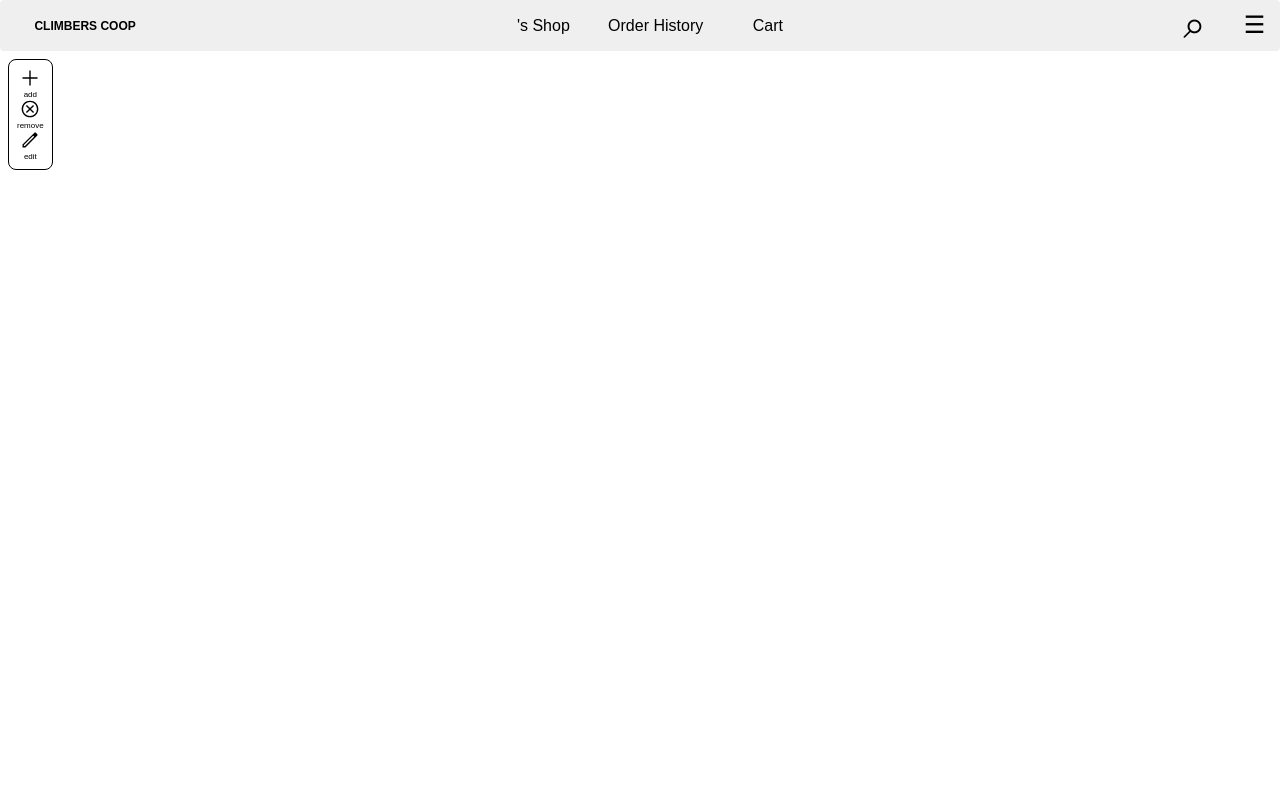
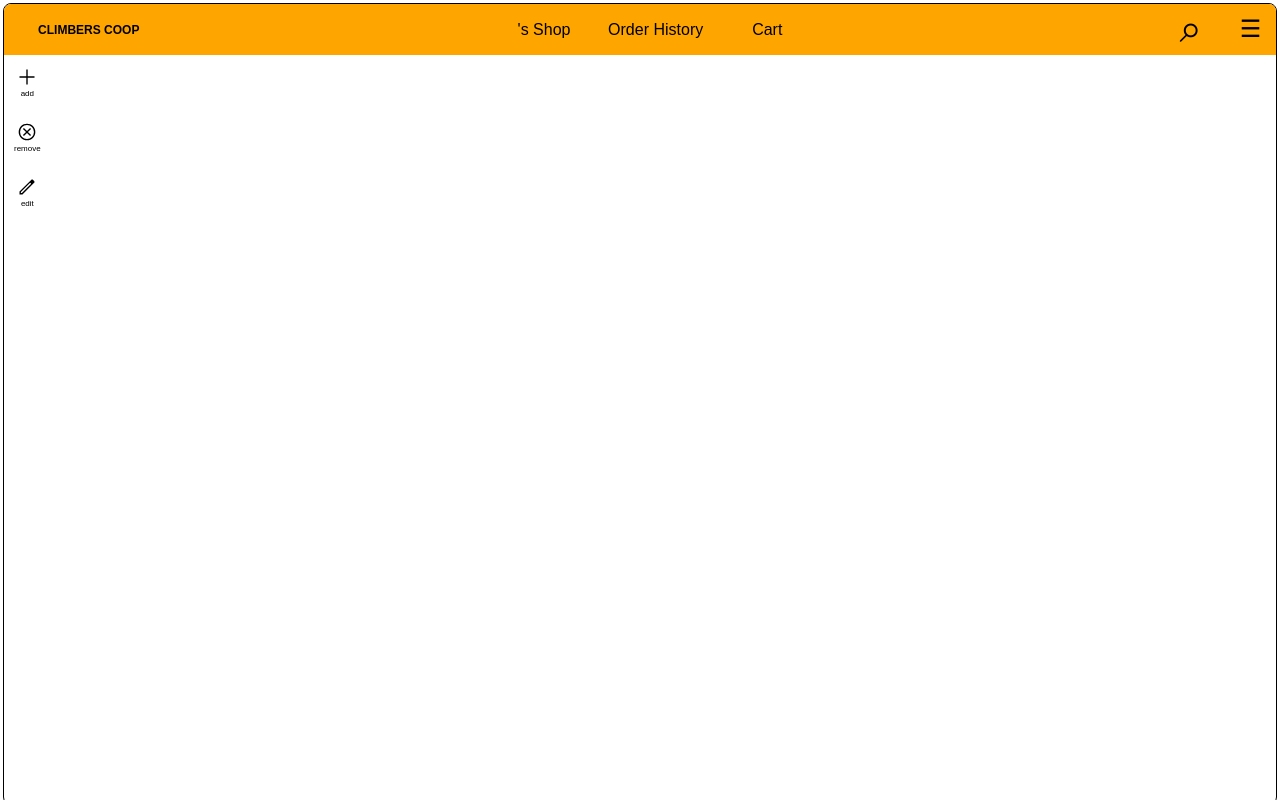
Before and after one commit to ndr2084/Community-Coop, an Angular app in the folder front/: page /user-shop in a window 1280 px wide. Built offline with nearby package versions, Linux system fonts and the light colour scheme.

Commit message:
I\'m actually making something I'm proud of

```diff
--- a/front/src/app/page-components/header/header.css
+++ b/front/src/app/page-components/header/header.css
@@ -3,6 +3,7 @@
   padding: 8px;
   display: grid;
   grid-template-columns: repeat(24, minmax(20px, auto));
+  background: orange;
 }
 
 .glass{
--- a/front/src/app/pages/home/hero-section/hero-section.css
+++ b/front/src/app/pages/home/hero-section/hero-section.css
@@ -75,5 +75,5 @@ h4{
 
 .glass{
   border: 1px solid rgba(0, 0, 0, 0.436);
-  background: rgba(13, 219, 255, 0.216);
+  background: rgba(255, 255, 255, 0);
 }
--- a/front/src/app/pages/user-shop/panel/panel.css
+++ b/front/src/app/pages/user-shop/panel/panel.css
@@ -1,18 +1,22 @@
-.panel-button-list{
+:host{
   display: flex;
   flex-direction: column;
   overflow: hidden;
   height: 200px;
-  border: 1px solid black;
   border-radius: 8px;
+  gap: 16px;
 }
 
+
+
 .panel-button{
+  padding: 4px 2px;
   width: 100%;
   height: 100%;
   text-align: center;
   transition: 0.18s all;
   font-size: 8px;
+
 }
 
 .panel-button:hover{
--- a/front/src/app/pages/user-shop/user-shop.css
+++ b/front/src/app/pages/user-shop/user-shop.css
@@ -2,6 +2,10 @@
   display: flex;
   flex-direction: column;
   height: 100%;
+  border: 1px solid black;
+  margin: 3px;
+  border-radius: 8px;
+  overflow: hidden;
 }
 
 app-header{
@@ -23,9 +27,7 @@ app-panel {
   justify-content: space-around;
   align-items: center;
   width: fit-content;
-  padding: 8px;
-  border: 1px solid black;
-  border-radius: 8px;
+
   color: black;
 }
 
--- a/front/src/styles.css
+++ b/front/src/styles.css
@@ -31,11 +31,3 @@ input{
   color: white;
   text-align: center;
 }
-.glass{
-  /* From https://css.glass */
-background: rgba(177, 177, 177, 0.2);
-border-radius: 4px;
-box-shadow: 0 4px 30px rgba(0, 0, 0, 0.1);
-backdrop-filter: blur(5px);
--webkit-backdrop-filter: blur(5px);
-}
```
